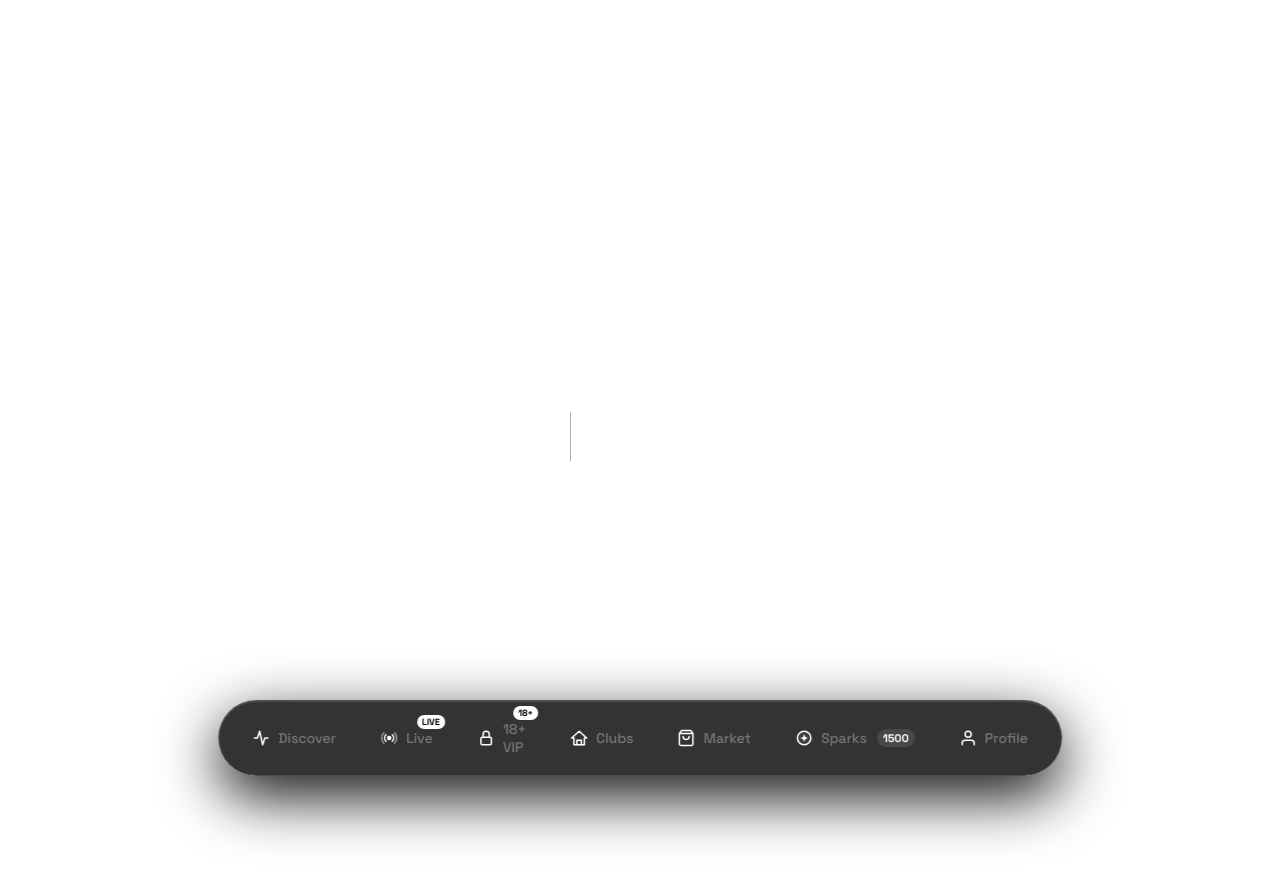
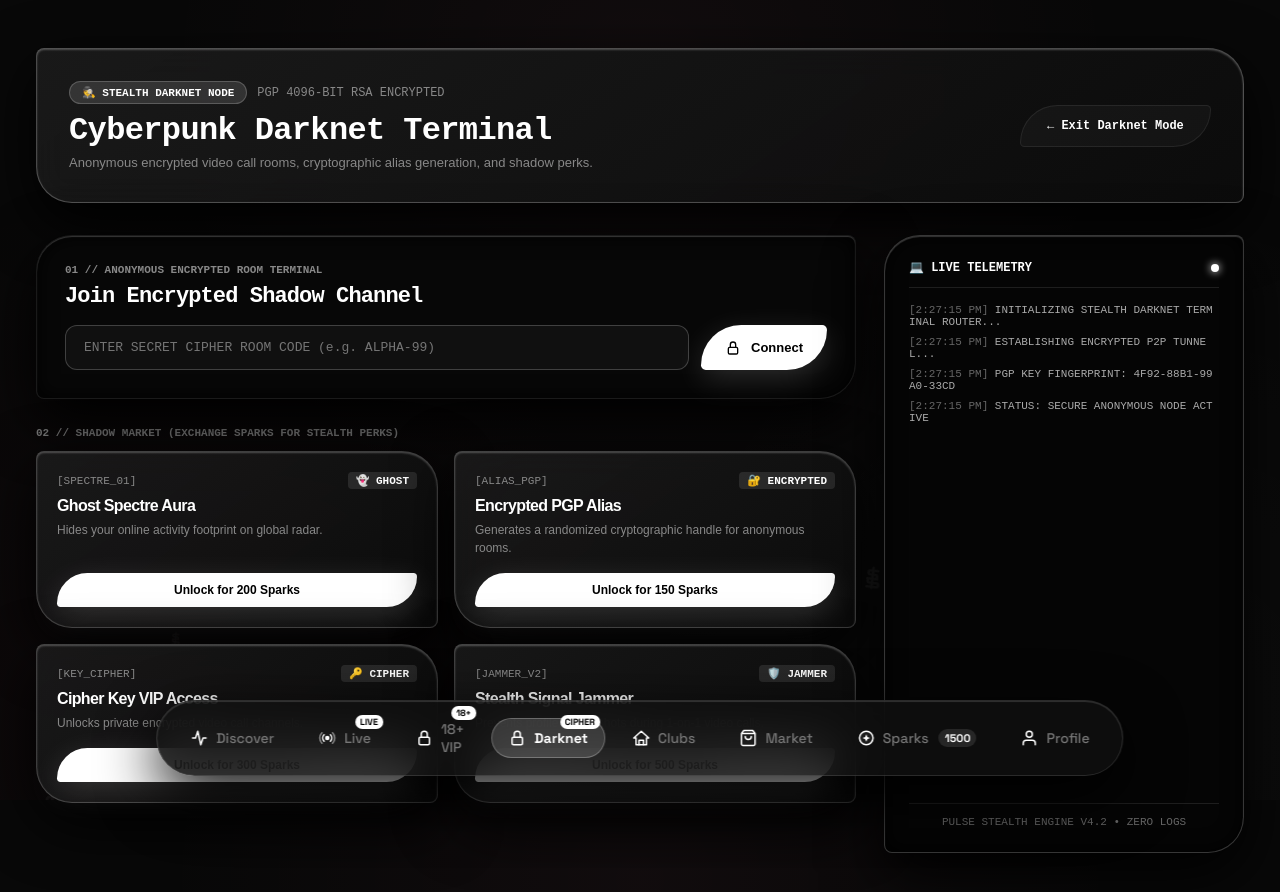
Before and after one commit to gauravpatkotwar/pulse-dating-app, a Next.js app: page /darknet in a window 1280 px wide. Before the commit this address had no page. Shown: the top 892 px of the page. Built offline with nearby package versions, Linux system fonts and the light colour scheme.

Commit message:
feat: build Cyberpunk Stealth Darknet Terminal with encrypted room joiner, shadow perks, and live P2P telemetry

```diff
--- a/src/app/components/FloatingDock.tsx
+++ b/src/app/components/FloatingDock.tsx
@@ -24,6 +24,7 @@ export default function FloatingDock() {
     { label: "Discover", href: "/", icon: <DiscoverIcon size={18} /> },
     { label: "Live", href: "/live", icon: <LiveIcon size={18} />, badge: "LIVE" },
     { label: "18+ VIP", href: "/adult", icon: <LockIcon size={18} />, badge: "18+" },
+    { label: "Darknet", href: "/darknet", icon: <LockIcon size={18} />, badge: "CIPHER" },
     { label: "Clubs", href: "/clubs", icon: <ClubsIcon size={18} /> },
     { label: "Market", href: "/marketplace", icon: <MarketIcon size={18} /> },
     { label: "Sparks", href: "/checkout", icon: <CurrencyCoinIcon size={18} />, value: `${profile?.tokens || 0}` },
--- /dev/null
+++ b/src/app/darknet/page.tsx
@@ -0,0 +1,178 @@
+"use client";
+
+import React, { useState } from "react";
+import Link from "next/link";
+import { useRouter } from "next/navigation";
+import { useAppContext } from "../context/AppContext";
+import { LockIcon, VerifiedBadgeIcon, VideoIcon, CurrencyCoinIcon } from "../components/Icons";
+
+interface ShadowItem {
+  id: string;
+  name: string;
+  codename: string;
+  cost: number;
+  description: string;
+  badge: string;
+}
+
+const shadowItems: ShadowItem[] = [
+  { id: "s1", name: "Ghost Spectre Aura", codename: "SPECTRE_01", cost: 200, description: "Hides your online activity footprint on global radar.", badge: "👻 GHOST" },
+  { id: "s2", name: "Encrypted PGP Alias", codename: "ALIAS_PGP", cost: 150, description: "Generates a randomized cryptographic handle for anonymous rooms.", badge: "🔐 ENCRYPTED" },
+  { id: "s3", name: "Cipher Key VIP Access", codename: "KEY_CIPHER", cost: 300, description: "Unlocks private encrypted video call channels.", badge: "🔑 CIPHER" },
+  { id: "s4", name: "Stealth Signal Jammer", codename: "JAMMER_V2", cost: 500, description: "Prevents profile screenshots during 1-on-1 video calls.", badge: "🛡️ JAMMER" },
+];
+
+export default function DarknetPage() {
+  const { profile } = useAppContext();
+  const router = useRouter();
+  const [terminalLogs, setTerminalLogs] = useState<string[]>([
+    "INITIALIZING STEALTH DARKNET TERMINAL ROUTER...",
+    "ESTABLISHING ENCRYPTED P2P TUNNEL...",
+    "PGP KEY FINGERPRINT: 4F92-88B1-99A0-33CD",
+    "STATUS: SECURE ANONYMOUS NODE ACTIVE"
+  ]);
+  const [roomCode, setRoomCode] = useState("");
+  const [boughtItems, setBoughtItems] = useState<string[]>([]);
+
+  const handleJoinEncryptedRoom = (e: React.FormEvent) => {
+    e.preventDefault();
+    if (roomCode.trim()) {
+      const targetRoom = `darknet-${roomCode.trim()}`;
+      setTerminalLogs(prev => [...prev, `CONNECTING TO ENCRYPTED NODE: ${targetRoom}...`]);
+      setTimeout(() => {
+        router.push(`/call/${targetRoom}`);
+      }, 600);
+    }
+  };
+
+  const handleBuyShadowItem = (item: ShadowItem) => {
+    if (boughtItems.includes(item.id)) return;
+    setBoughtItems(prev => [...prev, item.id]);
+    setTerminalLogs(prev => [...prev, `PURCHASED ITEM: [${item.codename}] -> ${item.cost} SPARKS DEDUCTED`]);
+  };
+
+  return (
+    <div style={{ minHeight: "80vh", padding: "12px 0", fontFamily: "monospace" }}>
+      {/* Darknet Header Banner */}
+      <div className="glass-panel glass-panel-vip animate-fade-in" style={{ padding: "32px", marginBottom: "32px", border: "1px solid rgba(255, 255, 255, 0.25)" }}>
+        <div style={{ display: "flex", justifyContent: "space-between", alignItems: "center", flexWrap: "wrap", gap: "20px" }}>
+          <div>
+            <div style={{ display: "flex", alignItems: "center", gap: "10px", marginBottom: "8px" }}>
+              <span style={{ background: "rgba(255, 255, 255, 0.12)", padding: "4px 12px", borderRadius: "100px", fontSize: "11px", fontWeight: 800, border: "1px solid rgba(255, 255, 255, 0.2)" }}>
+                🕵️ STEALTH DARKNET NODE
+              </span>
+              <span style={{ color: "#888888", fontSize: "12px" }}>PGP 4096-BIT RSA ENCRYPTED</span>
+            </div>
+            <h1 style={{ fontSize: "32px", margin: "0 0 6px 0", color: "#FFFFFF", letterSpacing: "-0.02em" }}>
+              Cyberpunk Darknet Terminal
+            </h1>
+            <p style={{ fontSize: "13px", color: "#888888", margin: 0, fontFamily: "sans-serif" }}>
+              Anonymous encrypted video call rooms, cryptographic alias generation, and shadow perks.
+            </p>
+          </div>
+
+          <Link href="/" className="btn-outline" style={{ textDecoration: "none", fontSize: "12px" }}>
+            ← Exit Darknet Mode
+          </Link>
+        </div>
+      </div>
+
+      <div style={{ display: "grid", gridTemplateColumns: "1fr 360px", gap: "28px" }}>
+
+        {/* Left Column: Encrypted Room Terminal & Shadow Market */}
+        <div style={{ display: "flex", flexDirection: "column", gap: "28px" }}>
+
+          {/* Encrypted Room Terminal Joiner */}
+          <div className="glass-panel animate-fade-in" style={{ padding: "28px", background: "rgba(8, 8, 8, 0.95)" }}>
+            <div style={{ fontSize: "11px", color: "#888888", marginBottom: "8px", fontWeight: 800 }}>
+              01 // ANONYMOUS ENCRYPTED ROOM TERMINAL
+            </div>
+            <h2 style={{ fontSize: "22px", margin: "0 0 16px 0" }}>Join Encrypted Shadow Channel</h2>
+
+            <form onSubmit={handleJoinEncryptedRoom} style={{ display: "flex", gap: "12px" }}>
+              <input
+                type="text"
+                value={roomCode}
+                onChange={(e) => setRoomCode(e.target.value)}
+                placeholder="ENTER SECRET CIPHER ROOM CODE (e.g. ALPHA-99)"
+                style={{
+                  flex: 1,
+                  background: "rgba(255, 255, 255, 0.04)",
+                  border: "1px solid rgba(255, 255, 255, 0.2)",
+                  borderRadius: "12px",
+                  padding: "14px 18px",
+                  color: "#FFFFFF",
+                  fontFamily: "monospace",
+                  fontSize: "13px"
+                }}
+              />
+              <button type="submit" className="btn-primary" style={{ padding: "14px 24px", fontSize: "13px" }}>
+                <LockIcon size={16} color="#000" /> Connect
+              </button>
+            </form>
+          </div>
+
+          {/* Shadow Perks Market */}
+          <div>
+            <div style={{ fontSize: "11px", color: "#888888", marginBottom: "12px", fontWeight: 800 }}>
+              02 // SHADOW MARKET (EXCHANGE SPARKS FOR STEALTH PERKS)
+            </div>
+
+            <div style={{ display: "grid", gridTemplateColumns: "1fr 1fr", gap: "16px" }}>
+              {shadowItems.map((item) => {
+                const isOwned = boughtItems.includes(item.id);
+                return (
+                  <div key={item.id} className="glass-panel glass-panel-vip animate-fade-in" style={{ padding: "20px", display: "flex", flexDirection: "column", justifyContent: "space-between" }}>
+                    <div>
+                      <div style={{ display: "flex", justifyContent: "space-between", alignItems: "center", marginBottom: "8px" }}>
+                        <span style={{ fontSize: "11px", color: "#888888" }}>[{item.codename}]</span>
+                        <span style={{ fontSize: "11px", fontWeight: 800, color: "#FFFFFF", background: "rgba(255,255,255,0.1)", padding: "2px 8px", borderRadius: "4px" }}>
+                          {item.badge}
+                        </span>
+                      </div>
+                      <h3 style={{ fontSize: "16px", margin: "0 0 6px 0", color: "#FFFFFF", fontFamily: "sans-serif" }}>{item.name}</h3>
+                      <p style={{ fontSize: "12px", color: "#888888", fontFamily: "sans-serif", margin: "0 0 16px 0", lineHeight: "1.5" }}>
+                        {item.description}
+                      </p>
+                    </div>
+
+                    <button
+                      onClick={() => handleBuyShadowItem(item)}
+                      className={isOwned ? "btn-outline" : "btn-primary"}
+                      style={{ width: "100%", padding: "10px", fontSize: "12px" }}
+                    >
+                      {isOwned ? "✅ Perk Activated" : `Unlock for ${item.cost} Sparks`}
+                    </button>
+                  </div>
+                );
+              })}
+            </div>
+          </div>
+        </div>
+
+        {/* Right Column: Live Terminal Telemetry Output */}
+        <div className="glass-panel animate-fade-in" style={{ padding: "24px", background: "#050505", border: "1px solid rgba(255, 255, 255, 0.2)", display: "flex", flexDirection: "column", justifyContent: "space-between", height: "100%" }}>
+          <div>
+            <div style={{ display: "flex", justifyContent: "space-between", alignItems: "center", borderBottom: "1px solid rgba(255, 255, 255, 0.1)", paddingBottom: "12px", marginBottom: "16px" }}>
+              <span style={{ fontSize: "12px", fontWeight: 800, color: "#FFFFFF" }}>💻 LIVE TELEMETRY</span>
+              <span style={{ width: "8px", height: "8px", borderRadius: "50%", background: "#FFFFFF", boxShadow: "0 0 8px #FFF" }}></span>
+            </div>
+
+            <div style={{ display: "flex", flexDirection: "column", gap: "8px", fontSize: "11px", color: "#AAAAAA" }}>
+              {terminalLogs.map((log, index) => (
+                <div key={index} style={{ wordBreak: "break-all" }}>
+                  <span style={{ color: "#666666" }}>[{new Date().toLocaleTimeString()}]</span> {log}
+                </div>
+              ))}
+            </div>
+          </div>
+
+          <div style={{ borderTop: "1px solid rgba(255, 255, 255, 0.1)", paddingTop: "12px", marginTop: "20px", fontSize: "11px", color: "#666666", textAlign: "center" }}>
+            PULSE STEALTH ENGINE V4.2 • ZERO LOGS
+          </div>
+        </div>
+
+      </div>
+    </div>
+  );
+}
```
